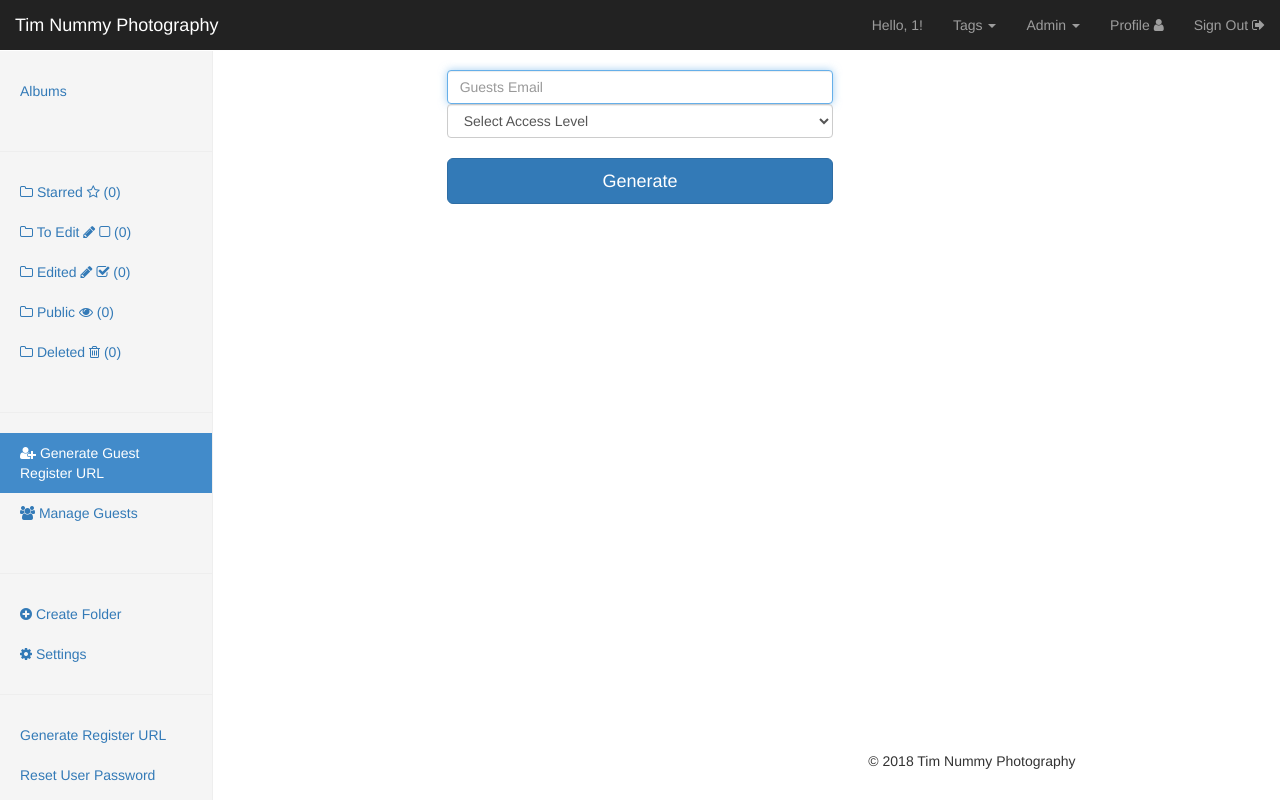
After one commit to tnummy/photodash, a Flask app: page /generate-guest-register in a window 1280 px wide. The commit adds this page. Run offline with Flask 2, Linux system fonts and the light colour scheme; the visitor is signed in with stand-in values (Sample User, id 1); data that the repository does not hold is empty; parts of the project's set-up code (start-up, migrations or seed data) failed here and were passed over; some libraries are stand-ins or nearby versions.

Commit message:
Changes for adding guest users

```diff
--- a/app/core/views.py
+++ b/app/core/views.py
@@ -2,6 +2,7 @@ from flask import Blueprint, request, render_template, flash, g, session, redire
                   abort, jsonify
 from app.core.repository import *
 from app.core.models.user import User
+from app.core.models.guest import Guest
 from app.core.DB import DB
 from app import *
 from app.core.files import File
@@ -45,6 +46,9 @@ def index(message=None, type='info'):
         action = DB()
         user_id = session['id']
         # folders = action.getFoldersByUserId(session['id'])
+        access_level_id = session['access_level_id']
+        if access_level_id == 3:
+            return redirect('/album/public')
         foldersFeatures = action.getFoldersByUserIdWithFeatureImage(session['id'])
         return (render_template('core/index.html', mainFolder=user_id, foldersFeatures=foldersFeatures, active=False))
     else:
@@ -60,6 +64,9 @@ def index(message=None, type='info'):
 def folder(user_id=None, album=None, image_id=None):
     if session.get('active'):
         action = DB()
+        access_level_id = session['access_level_id']
+        if access_level_id == 3:
+            album = 'public'
         if album:
             user_id = session['id']
             hideFolders = True
@@ -253,6 +260,11 @@ def generateRegister():
     return render_template('core/generate.html', active='generateRegister')
 
 
+@mod.route('/generate-guest-register')
+def generateGuestRegister():
+    return render_template('core/generateguest.html', active='generateGuestRegister')
+
+
 @mod.route('/generate-register-action', methods=['POST'])
 def generateRegisterAction():
     if request.method == 'POST':
@@ -261,6 +273,18 @@ def generateRegisterAction():
         hash = action.createToken(string)
         flash('photos.timnummyphotography.com/register/' + hash, 'success')
     return render_template('core/generate.html')
+
+
+@mod.route('/generate-guest-register-action', methods=['POST'])
+def generateGuestRegisterAction():
+    if request.method == 'POST':
+        email = request.form['inputEmail']
+        access_level_id = request.form['inputAccessLevelId']
+        user_id = session['id']
+        action = DB()
+        hash = action.createGuestToken(email, user_id, access_level_id)
+        flash('photos.timnummyphotography.com/register/guest/' + hash, 'success')
+    return render_template('core/generateguest.html')
 
 
 @mod.route('/generate-reset-password')
@@ -351,7 +375,7 @@ def signinAction(email=None, password=None):
         action = DB()
         email = request.form['inputEmail']
         password = request.form['inputPassword']
-        if action.validateCreds(email, password):
+        if action.validateUserCreds(email, password):
             session['active'] = True
             userInfo = action.getUserInfoByEmail(email)
             user = User(userInfo[0], userInfo[1], userInfo[2])
@@ -362,7 +386,23 @@ def signinAction(email=None, password=None):
             user_id = action.getUserIdByEmail(email)
             session['folders'] = action.getFoldersByUserId(user_id)
             session['id'] = user_id
+            session['access_level_id'] = 1
             action.recordLogin(user_id)
+        elif action.validateGuestCreds(email, password):
+            session['active'] = True
+            guest_info = action.getGuestInfoByEmail(email)
+            guest_id = action.getGuestIdByEmail(email)
+            guest_access_info = action.getGuestAccessUserByGuestID(guest_id)
+            guest = Guest(guest_info[0], guest_info[1], guest_info[2], guest_access_info[0], guest_access_info[1])
+            session['first'] = guest.first
+            session['last'] = guest.last
+            session['email'] = guest.email
+            session['guest_of'] = guest.guest_of
+            session['access_level_id'] = guest.access_level_id
+            # session['folder'] = user.folder
+            session['folders'] = action.getFoldersByUserId(guest.guest_of)
+            session['id'] = guest.guest_of
+            action.recordLogin(guest.guest_of, guest_id)
         else:
             flash('Email and password don\'t match', 'danger')
             return render_template('core/signin.html')
@@ -387,6 +427,21 @@ def register(hash=None):
         flash('Open registration isn\'t allowed. Please contact Tim for a register link', 'info')
         return redirect('/signin')
     return (render_template('core/register.html', hash=hash))
+
+
+@mod.route('/register/guest/<hash>')
+def registerGuest(hash=None):
+    if session.get('active'):
+        return redirect('/')
+    if not hash:
+        flash('Open registration isn\'t allowed. Please contact Tim for a register link', 'info')
+        return redirect('/signin')
+    action = DB()
+    new_guest_info = action.getNewGuestRegistrationInfoByHash(hash)
+    ng_email = new_guest_info[0]
+    ng_of = new_guest_info[1]
+    ng_access_level_id = new_guest_info[2]
+    return (render_template('core/registerguest.html', hash=hash, ng_email=ng_email, ng_of=ng_of, ng_access_level_id=ng_access_level_id))
 
 
 @mod.route('/register-action', methods=['POST'])
@@ -418,6 +473,37 @@ def registerAction():
         signinAction(email, password)
     return redirect('/')
 
+
+@mod.route('/register-guest-action', methods=['POST'])
+def registerGuestAction():
+    if request.method == 'POST':
+        action = DB()
+        first = request.form['inputFirstName']
+        last = request.form['inputLastName']
+        email = request.form['inputEmail']
+        password = request.form['inputPassword']
+        confirmPassword = request.form['confirmPassword']
+        hash = request.form['inputHash']
+        guest_of = request.form['inputGuestOfId']
+        access_level_id = request.form['inputAccessLevelId']
+        if not action.checkGuestHash(hash) or not guest_of or not access_level_id:
+            flash('Register link is no longer valid', 'danger')
+            return render_template('core/register.html')
+        if action.checkUserExists(email):
+            flash('Email already used. Did you mean to log in?', 'danger')
+            return render_template('core/register.html')
+        if password != confirmPassword:
+            flash('Passwords don\'t match', 'danger')
+            return render_template('core/register.html')
+        if len(password) < 6:
+            flash('Password too short', 'danger')
+            return render_template('core/register.html')
+        registrant = Guest(first, last, email, guest_of, access_level_id, password)
+        action.createGuest(registrant)
+        action.voidGuestHash(hash, guest_of)
+        signinAction(email, password)
+    return redirect('/')
+
 @mod.route('/reset-password-action', methods=['POST'])
 def resetPasswordAction():
     if request.method == 'POST':
--- a/app/templates/components/nav.html
+++ b/app/templates/components/nav.html
@@ -13,6 +13,7 @@
       <ul class="nav navbar-nav navbar-right">
         {% if session['active']: %}
         <li><a href="/profile">Hello, {{ session['first'] }}!</a></li>
+        {% if session['access_level_id'] <= 2%}
         <li class="dropdown">
           <a href="#" class="dropdown-toggle" data-toggle="dropdown" role="button" aria-haspopup="true" aria-expanded="false">Tags <span class="caret"></span></a>
           <ul class="dropdown-menu">
@@ -23,9 +24,12 @@
             <li><a href="/album/toedit">To Edit <i class="fa fa-pencil" aria-hidden="true"></i> <i class="fa fa-square-o" aria-hidden="true"></i></a></li>
             <li><a href="/album/edited">Edited <i class="fa fa-pencil" aria-hidden="true"></i> <i class="fa fa-check-square-o" aria-hidden="true"></i></a></li>
             <li><a href="/album/public">Public <i class="fa fa-eye" aria-hidden="true"></i></a></li>
+            {% if session['access_level_id'] == 1%}
             <li><a href="/album/deleted">Deleted <i class="fa fa-trash-o" aria-hidden="true"></i></a></li>
+            {% endif %}
           </ul>
         </li>
+        {% endif %}
         {% if session['id'] == 1%}
         <li class="dropdown">
           <a href="#" class="dropdown-toggle" data-toggle="dropdown" role="button" aria-haspopup="true" aria-expanded="false">Admin <span class="caret"></span></a>
--- a/app/templates/components/sidebar.html
+++ b/app/templates/components/sidebar.html
@@ -1,5 +1,6 @@
 <div class="col-sm-3 col-md-2 sidebar">
   <ul class="nav nav-sidebar">
+    {% if session['access_level_id'] <= 2%}
     <li {% if not active %}class="active"{% endif %}>
       <a href="/">Albums <span class="sr-only">(current)</span></a>
     </li>
@@ -14,13 +15,24 @@
     <li {% if active=='starred' %} class="active" {% endif %}><a href="/album/starred"><i class="fa fa-folder{% if active=='starred' %}-open{% endif %}-o" aria-hidden="true"></i> Starred <i class="fa fa-star-o" aria-hidden="true"></i> ({{tagCounts['starred']}})</a></li>
     <li {% if active=='toedit' %} class="active" {% endif %}><a href="/album/toedit"><i class="fa fa-folder{% if active=='toedit' %}-open{% endif %}-o" aria-hidden="true"></i> To Edit <i class="fa fa-pencil" aria-hidden="true"></i> <i class="fa fa-square-o" aria-hidden="true"></i> ({{tagCounts['toedit']}})</a></li>
     <li {% if active=='edited' %} class="active" {% endif %}><a href="/album/edited"><i class="fa fa-folder{% if active=='edited' %}-open{% endif %}-o" aria-hidden="true"></i> Edited <i class="fa fa-pencil" aria-hidden="true"></i> <i class="fa fa-check-square-o" aria-hidden="true"></i> ({{tagCounts['edited']}})</a></li>
+    {% endif %}
     <li {% if active=='public' %} class="active" {% endif %}><a href="/album/public"><i class="fa fa-folder{% if active=='public' %}-open{% endif %}-o" aria-hidden="true"></i> Public <i class="fa fa-eye" aria-hidden="true"></i> ({{tagCounts['public']}})</a></li>
+    {% if session['access_level_id'] == 1%}
     <li {% if active=='deleted' %} class="active" {% endif %}><a href="/album/deleted"><i class="fa fa-folder{% if active=='deleted' %}-open{% endif %}-o" aria-hidden="true"></i> Deleted <i class="fa fa-trash-o" aria-hidden="true"></i> ({{tagCounts['deleted']}})</a></li>
+    {% endif %}
     <!--<li><a href="">One more nav</a></li>-->
     <!--<li><a href="">Another nav item</a></li>-->
     <!--<li><a href="">More navigation</a></li>-->
   </ul>
-    {% if session['id'] == 1%}
+    {% if session['access_level_id'] == 1%}
+  <ul class="nav nav-sidebar">
+    <hr>
+    <li {% if active=='generateGuestRegister' %} class="active" {% endif %}><a href="/generate-guest-register"><i class="fa fa-user-plus" aria-hidden="true"></i> Generate Guest Register URL</a></li>
+    <li {% if active=='manageGuests' %} class="active" {% endif %}><a href="/generate-guest-register"><i class="fa fa-users" aria-hidden="true"></i> Manage Guests</a></li>
+  </ul>
+    {% endif %}
+    {% if session['id'] == 1 %}
+    {% if session['access_level_id'] == 1 %}
   <ul class="nav nav-sidebar">
     <hr>
     <li {% if active=='createFolder' %} class="active" {% endif %}><a href="/create-folder"><i class="fa fa-plus-circle" aria-hidden="true"></i> Create Folder</a></li>
@@ -33,4 +45,5 @@
       <li {% if active=='userList' %} class="active" {% endif %}><a href="/user-list">User List</a></li>
   </ul>
     {% endif %}
+    {% endif %}
 </div>
--- /dev/null
+++ b/app/templates/core/generateguest.html
@@ -0,0 +1,6 @@
+{% extends "layout.html" %}
+
+{% block body %}
+    {% include "components/sidebar.html" %}
+	{% include "forms/generateguest.html" %}
+{% endblock %}
--- /dev/null
+++ b/app/templates/core/registerguest.html
@@ -0,0 +1,5 @@
+{% extends "layout.html" %}
+
+{% block body %}
+	{% include "forms/registerguest.html" %}
+{% endblock %}
--- /dev/null
+++ b/app/templates/forms/generateguest.html
@@ -0,0 +1,19 @@
+<div class="col-sm-3 col-md-4"></div>
+<div class="col-sm-6 col-md-4">
+    {% if session['id'] == 1 %}
+    <form class="form-signin" action="/generate-guest-register-action" method="post">
+        </br>
+        <label for="inputEmail" class="sr-only">Guests Email</label>
+        <input type="email" name="inputEmail" id="inputEmail" class="form-control" placeholder="Guests Email" required autofocus>
+        <select class="form-control" id="inputAccessLevelId" name="inputAccessLevelId" required>
+            <option value="" selected>Select Access Level</option>
+            <option value="1">Full</option>
+            <option value="2">Read-Only</option>
+            <option value="3">Public-Only</option>
+        </select>
+        </br>
+        <button class="btn btn-lg btn-primary btn-block" type="submit">Generate</button>
+        </br>
+    </form>
+    {% endif %}
+</div>
```
Also changed, not shown: app/core/DB.py (+100 -6 lines), app/core/models/guest.py (added, +12 -0 lines), app/templates/core/index.html (+7 -0 lines), app/templates/forms/registerguest.html (added, +25 -0 lines).
